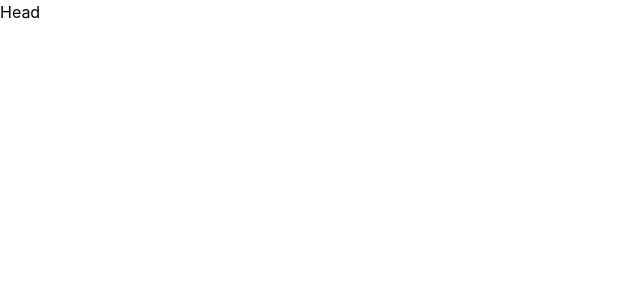
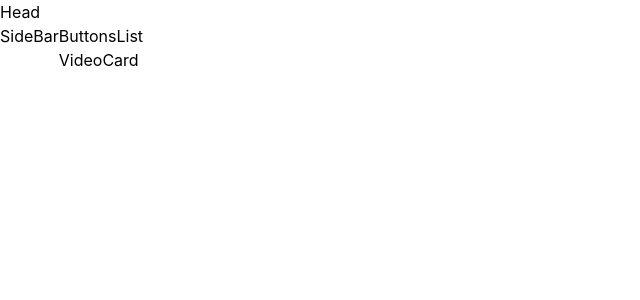
Before and after one commit to sankarbiswas07/namaste-youtube, a React (Create React App) app: page / in a window 1280 px wide. Shown: the top 300 px of the page, without its empty margins (0-640 px from the left). Built offline with nearby package versions, Linux system fonts and the light colour scheme.

Commit message:
Component layout - skeleton

```diff
--- a/src/App.js
+++ b/src/App.js
@@ -1,11 +1,13 @@
 import "./App.css"
 
 import Head from "./components/Head";
+import Body from "./components/Body"
 
 function App() {
   return (
-    <div className="App">
+    <div className="App ">
       <Head />
+      <Body />
     </div>
   );
 }
--- a/src/components/Body.js
+++ b/src/components/Body.js
@@ -1,8 +1,12 @@
+import SideBar from './SideBar';
+import MainContainer from './MainContainer';
+
 const Body = () => {
   return (
-    <h1>
-      Body
-    </h1>
+    <div className='flex'>
+      <SideBar />
+      <MainContainer />
+    </div>
   );
 }
 
--- a/src/components/MainContainer.js
+++ b/src/components/MainContainer.js
@@ -1,8 +1,12 @@
+import ButtonList from "../components/ButtonsList"
+import VideoContainer from "../components/VideoContainer"
+
 const MainContainer = () => {
   return (
-    <h1>
-      MainContainer
-    </h1>
+    <div>
+      <ButtonList />
+      <VideoContainer />
+    </div>
   );
 }
 
--- a/src/components/VideoContainer.js
+++ b/src/components/VideoContainer.js
@@ -1,8 +1,9 @@
+import VideoCard from './VideoCard';
 const VideoContainer = () => {
   return (
-    <h1>
-      VideoContainer
-    </h1>
+    <div>
+      <VideoCard />
+    </div>
   );
 }
 
```
